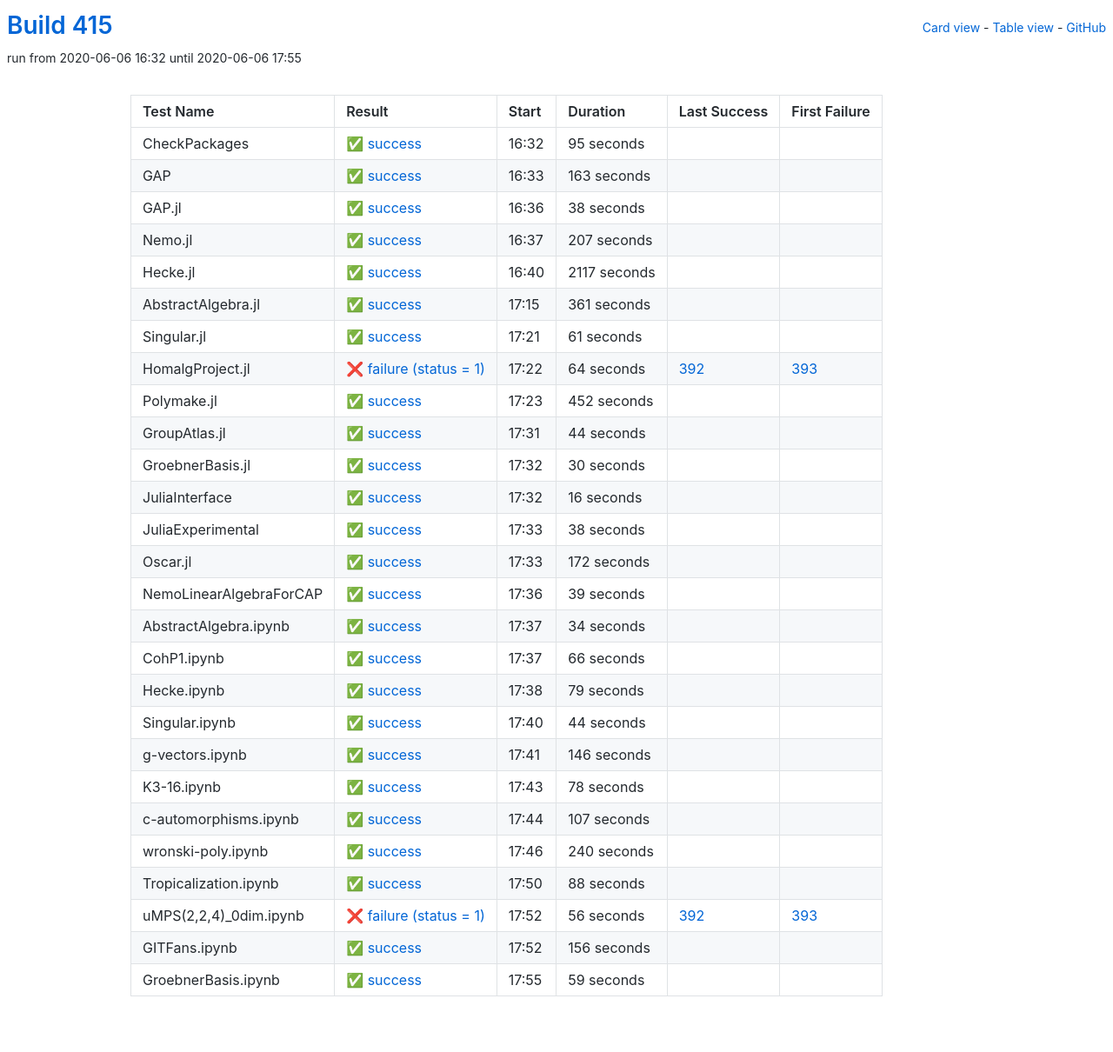
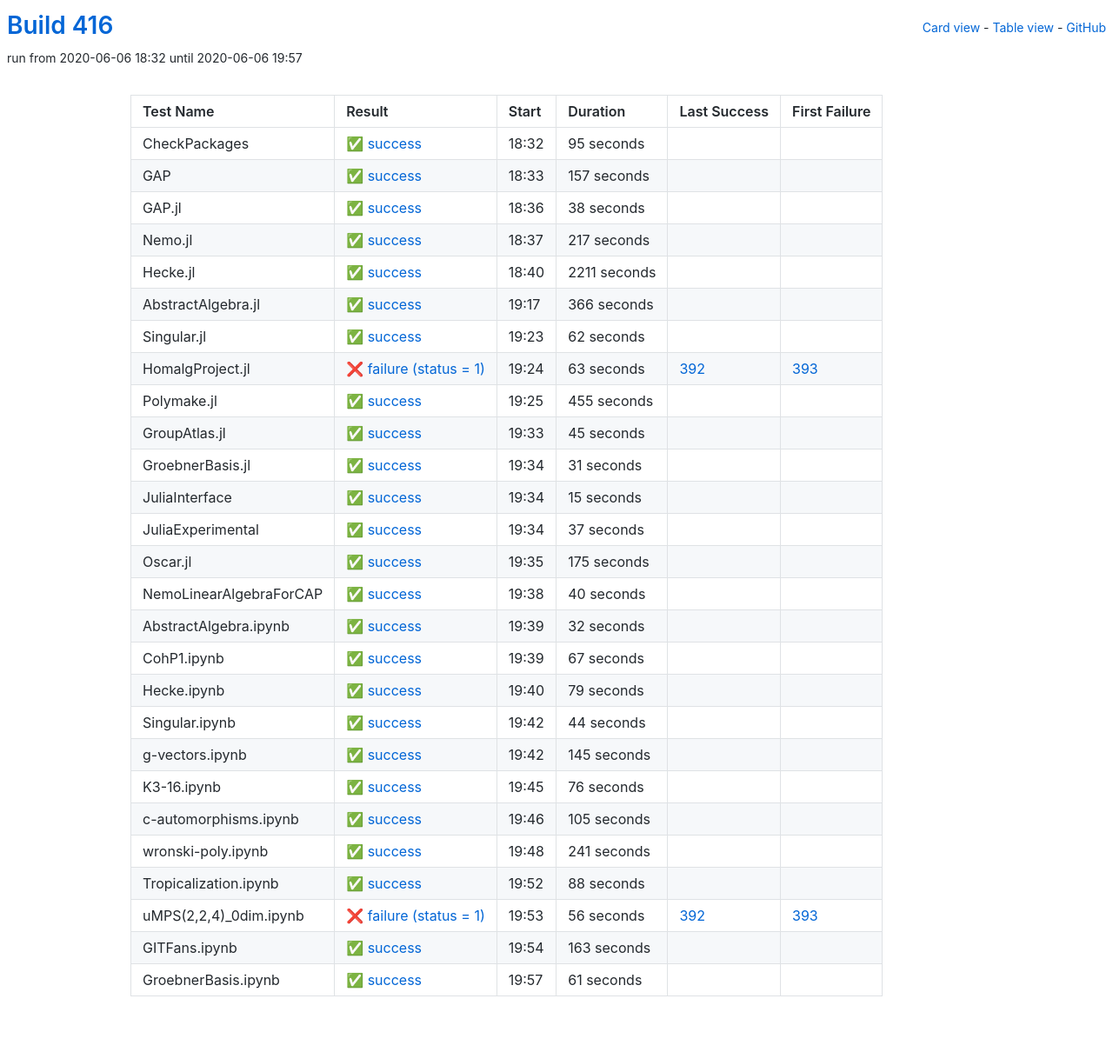
Before and after one commit to oscar-system/oscar-ci-status-1.4, a Jekyll site: the page built from table.html, in a window 1280 px wide. Shown: the whole page at 87% size. Built offline with Jekyll 4.4.1, drawn with Linux system fonts in a browser that asks for light colours.

Commit message:
Build 416

```diff
--- a/_data/ci.yml
+++ b/_data/ci.yml
@@ -1,5 +1,5 @@
-build: 415
-build_url: https://oscarci.mathematik.uni-kl.de/job/oscar-julia-1.4/415/
+build: 416
+build_url: https://oscarci.mathematik.uni-kl.de/job/oscar-julia-1.4/416/
 job: oscar-julia-1.4
 tests:
 - duration: 95
@@ -9,21 +9,21 @@ tests:
   id: checkpackages
   last_success: false
   last_success_url: null
-  log: https://oscarci.mathematik.uni-kl.de/job/oscar-julia-1.4/415/artifact/logs/build-415/CheckPackages.log
+  log: https://oscarci.mathematik.uni-kl.de/job/oscar-julia-1.4/416/artifact/logs/build-416/CheckPackages.log
   name: CheckPackages
-  start: 2020-06-06 16:32
+  start: 2020-06-06 18:32
   status: success
   success: true
-- duration: 163
+- duration: 157
   exitcode: 0
   first_failure: false
   first_failure_url: null
   id: gap
   last_success: false
   last_success_url: null
-  log: https://oscarci.mathematik.uni-kl.de/job/oscar-julia-1.4/415/artifact/logs/build-415/GAP.log
+  log: https://oscarci.mathematik.uni-kl.de/job/oscar-julia-1.4/416/artifact/logs/build-416/GAP.log
   name: GAP
-  start: 2020-06-06 16:33
+  start: 2020-06-06 18:33
   status: success
   success: true
 - duration: 38
@@ -33,177 +33,177 @@ tests:
   id: gap-jl
   last_success: false
   last_success_url: null
-  log: https://oscarci.mathematik.uni-kl.de/job/oscar-julia-1.4/415/artifact/logs/build-415/GAP.jl.log
+  log: https://oscarci.mathematik.uni-kl.de/job/oscar-julia-1.4/416/artifact/logs/build-416/GAP.jl.log
   name: GAP.jl
-  start: 2020-06-06 16:36
+  start: 2020-06-06 18:36
   status: success
   success: true
-- duration: 207
+- duration: 217
   exitcode: 0
   first_failure: false
   first_failure_url: null
   id: nemo-jl
   last_success: false
   last_success_url: null
-  log: https://oscarci.mathematik.uni-kl.de/job/oscar-julia-1.4/415/artifact/logs/build-415/Nemo.jl.log
+  log: https://oscarci.mathematik.uni-kl.de/job/oscar-julia-1.4/416/artifact/logs/build-416/Nemo.jl.log
   name: Nemo.jl
-  start: 2020-06-06 16:37
+  start: 2020-06-06 18:37
   status: success
   success: true
-- duration: 2117
+- duration: 2211
   exitcode: 0
   first_failure: false
   first_failure_url: null
   id: hecke-jl
   last_success: false
   last_success_url: null
-  log: https://oscarci.mathematik.uni-kl.de/job/oscar-julia-1.4/415/artifact/logs/build-415/Hecke.jl.log
+  log: https://oscarci.mathematik.uni-kl.de/job/oscar-julia-1.4/416/artifact/logs/build-416/Hecke.jl.log
   name: Hecke.jl
-  start: 2020-06-06 16:40
+  start: 2020-06-06 18:40
   status: success
   success: true
-- duration: 361
+- duration: 366
   exitcode: 0
   first_failure: false
   first_failure_url: null
   id: abstractalgebra-jl
   last_success: false
   last_success_url: null
-  log: https://oscarci.mathematik.uni-kl.de/job/oscar-julia-1.4/415/artifact/logs/build-415/AbstractAlgebra.jl.log
+  log: https://oscarci.mathematik.uni-kl.de/job/oscar-julia-1.4/416/artifact/logs/build-416/AbstractAlgebra.jl.log
   name: AbstractAlgebra.jl
-  start: 2020-06-06 17:15
+  start: 2020-06-06 19:17
   status: success
   success: true
-- duration: 61
+- duration: 62
   exitcode: 0
   first_failure: false
   first_failure_url: null
   id: singular-jl
   last_success: false
   last_success_url: null
-  log: https://oscarci.mathematik.uni-kl.de/job/oscar-julia-1.4/415/artifact/logs/build-415/Singular.jl.log
+  log: https://oscarci.mathematik.uni-kl.de/job/oscar-julia-1.4/416/artifact/logs/build-416/Singular.jl.log
   name: Singular.jl
-  start: 2020-06-06 17:21
+  start: 2020-06-06 19:23
   status: success
   success: true
-- duration: 64
+- duration: 63
   exitcode: 1
   first_failure: 393
   first_failure_url: https://oscarci.mathematik.uni-kl.de/job/oscar-julia-1.4/393/
   id: homalgproject-jl
   last_success: 392
   last_success_url: https://oscarci.mathematik.uni-kl.de/job/oscar-julia-1.4/392/
-  log: https://oscarci.mathematik.uni-kl.de/job/oscar-julia-1.4/415/artifact/logs/build-415/HomalgProject.jl.log
+  log: https://oscarci.mathematik.uni-kl.de/job/oscar-julia-1.4/416/artifact/logs/build-416/HomalgProject.jl.log
   name: HomalgProject.jl
-  start: 2020-06-06 17:22
+  start: 2020-06-06 19:24
   status: failure
   success: false
-- duration: 452
+- duration: 455
   exitcode: 0
   first_failure: false
   first_failure_url: null
   id: polymake-jl
   last_success: false
   last_success_url: null
-  log: https://oscarci.mathematik.uni-kl.de/job/oscar-julia-1.4/415/artifact/logs/build-415/Polymake.jl.log
+  log: https://oscarci.mathematik.uni-kl.de/job/oscar-julia-1.4/416/artifact/logs/build-416/Polymake.jl.log
   name: Polymake.jl
-  start: 2020-06-06 17:23
+  start: 2020-06-06 19:25
   status: success
   success: true
-- duration: 44
+- duration: 45
   exitcode: 0
   first_failure: false
   first_failure_url: null
   id: groupatlas-jl
   last_success: false
   last_success_url: null
-  log: https://oscarci.mathematik.uni-kl.de/job/oscar-julia-1.4/415/artifact/logs/build-415/GroupAtlas.jl.log
+  log: https://oscarci.mathematik.uni-kl.de/job/oscar-julia-1.4/416/artifact/logs/build-416/GroupAtlas.jl.log
   name: GroupAtlas.jl
-  start: 2020-06-06 17:31
+  start: 2020-06-06 19:33
   status: success
   success: true
-- duration: 30
+- duration: 31
   exitcode: 0
   first_failure: false
   first_failure_url: null
   id: groebnerbasis-jl
   last_success: false
   last_success_url: null
-  log: https://oscarci.mathematik.uni-kl.de/job/oscar-julia-1.4/415/artifact/logs/build-415/GroebnerBasis.jl.log
+  log: https://oscarci.mathematik.uni-kl.de/job/oscar-julia-1.4/416/artifact/logs/build-416/GroebnerBasis.jl.log
   name: GroebnerBasis.jl
-  start: 2020-06-06 17:32
+  start: 2020-06-06 19:34
   status: success
   success: true
-- duration: 16
+- duration: 15
   exitcode: 0
   first_failure: false
   first_failure_url: null
   id: juliainterface
   last_success: false
   last_success_url: null
-  log: https://oscarci.mathematik.uni-kl.de/job/oscar-julia-1.4/415/artifact/logs/build-415/JuliaInterface.log
+  log: https://oscarci.mathematik.uni-kl.de/job/oscar-julia-1.4/416/artifact/logs/build-416/JuliaInterface.log
   name: JuliaInterface
-  start: 2020-06-06 17:32
+  start: 2020-06-06 19:34
   status: success
   success: true
-- duration: 38
+- duration: 37
   exitcode: 0
   first_failure: false
   first_failure_url: null
   id: juliaexperimental
   last_success: false
   last_success_url: null
-  log: https://oscarci.mathematik.uni-kl.de/job/oscar-julia-1.4/415/artifact/logs/build-415/JuliaExperimental.log
+  log: https://oscarci.mathematik.uni-kl.de/job/oscar-julia-1.4/416/artifact/logs/build-416/JuliaExperimental.log
   name: JuliaExperimental
-  start: 2020-06-06 17:33
+  start: 2020-06-06 19:34
   status: success
   success: true
-- duration: 172
+- duration: 175
   exitcode: 0
   first_failure: false
   first_failure_url: null
   id: oscar-jl
   last_success: false
   last_success_url: null
-  log: https://oscarci.mathematik.uni-kl.de/job/oscar-julia-1.4/415/artifact/logs/build-415/Oscar.jl.log
+  log: https://oscarci.mathematik.uni-kl.de/job/oscar-julia-1.4/416/artifact/logs/build-416/Oscar.jl.log
   name: Oscar.jl
-  start: 2020-06-06 17:33
+  start: 2020-06-06 19:35
   status: success
   success: true
-- duration: 39
+- duration: 40
   exitcode: 0
   first_failure: false
   first_failure_url: null
   id: nemolinearalgebraforcap
   last_success: false
   last_success_url: null
-  log: https://oscarci.mathematik.uni-kl.de/job/oscar-julia-1.4/415/artifact/logs/build-415/NemoLinearAlgebraForCAP.log
+  log: https://oscarci.mathematik.uni-kl.de/job/oscar-julia-1.4/416/artifact/logs/build-416/NemoLinearAlgebraForCAP.log
   name: NemoLinearAlgebraForCAP
-  start: 2020-06-06 17:36
+  start: 2020-06-06 19:38
   status: success
   success: true
-- duration: 34
+- duration: 32
   exitcode: 0
   first_failure: false
   first_failure_url: null
   id: abstractalgebra-ipynb
   last_success: false
   last_success_url: null
-  log: https://oscarci.mathematik.uni-kl.de/job/oscar-julia-1.4/415/artifact/logs/build-415/AbstractAlgebra.ipynb.log
+  log: https://oscarci.mathematik.uni-kl.de/job/oscar-julia-1.4/416/artifact/logs/build-416/AbstractAlgebra.ipynb.log
   name: AbstractAlgebra.ipynb
-  start: 2020-06-06 17:37
+  start: 2020-06-06 19:39
   status: success
   success: true
-- duration: 66
+- duration: 67
   exitcode: 0
   first_failure: false
   first_failure_url: null
   id: cohp1-ipynb
   last_success: false
   last_success_url: null
-  log: https://oscarci.mathematik.uni-kl.de/job/oscar-julia-1.4/415/artifact/logs/build-415/CohP1.ipynb.log
+  log: https://oscarci.mathematik.uni-kl.de/job/oscar-julia-1.4/416/artifact/logs/build-416/CohP1.ipynb.log
   name: CohP1.ipynb
-  start: 2020-06-06 17:37
+  start: 2020-06-06 19:39
   status: success
   success: true
 - duration: 79
@@ -213,9 +213,9 @@ tests:
   id: hecke-ipynb
   last_success: false
   last_success_url: null
-  log: https://oscarci.mathematik.uni-kl.de/job/oscar-julia-1.4/415/artifact/logs/build-415/Hecke.ipynb.log
+  log: https://oscarci.mathematik.uni-kl.de/job/oscar-julia-1.4/416/artifact/logs/build-416/Hecke.ipynb.log
   name: Hecke.ipynb
-  start: 2020-06-06 17:38
+  start: 2020-06-06 19:40
   status: success
   success: true
 - duration: 44
@@ -225,57 +225,57 @@ tests:
   id: singular-ipynb
   last_success: false
   last_success_url: null
-  log: https://oscarci.mathematik.uni-kl.de/job/oscar-julia-1.4/415/artifact/logs/build-415/Singular.ipynb.log
+  log: https://oscarci.mathematik.uni-kl.de/job/oscar-julia-1.4/416/artifact/logs/build-416/Singular.ipynb.log
   name: Singular.ipynb
-  start: 2020-06-06 17:40
+  start: 2020-06-06 19:42
   status: success
   success: true
-- duration: 146
+- duration: 145
   exitcode: 0
   first_failure: false
   first_failure_url: null
   id: g-vectors-ipynb
   last_success: false
   last_success_url: null
-  log: https://oscarci.mathematik.uni-kl.de/job/oscar-julia-1.4/415/artifact/logs/build-415/g-vectors.ipynb.log
+  log: https://oscarci.mathematik.uni-kl.de/job/oscar-julia-1.4/416/artifact/logs/build-416/g-vectors.ipynb.log
   name: g-vectors.ipynb
-  start: 2020-06-06 17:41
+  start: 2020-06-06 19:42
   status: success
   success: true
-- duration: 78
+- duration: 76
   exitcode: 0
   first_failure: false
   first_failure_url: null
   id: k3-16-ipynb
   last_success: false
   last_success_url: null
-  log: https://oscarci.mathematik.uni-kl.de/job/oscar-julia-1.4/415/artifact/logs/build-415/K3-16.ipynb.log
+  log: https://oscarci.mathematik.uni-kl.de/job/oscar-julia-1.4/416/artifact/logs/build-416/K3-16.ipynb.log
   name: K3-16.ipynb
-  start: 2020-06-06 17:43
+  start: 2020-06-06 19:45
   status: success
   success: true
-- duration: 107
+- duration: 105
   exitcode: 0
   first_failure: false
   first_failure_url: null
   id: c-automorphisms-ipynb
   last_success: false
   last_success_url: null
-  log: https://oscarci.mathematik.uni-kl.de/job/oscar-julia-1.4/415/artifact/logs/build-415/c-automorphisms.ipynb.log
+  log: https://oscarci.mathematik.uni-kl.de/job/oscar-julia-1.4/416/artifact/logs/build-416/c-automorphisms.ipynb.log
   name: c-automorphisms.ipynb
-  start: 2020-06-06 17:44
+  start: 2020-06-06 19:46
   status: success
   success: true
-- duration: 240
+- duration: 241
   exitcode: 0
   first_failure: false
   first_failure_url: null
   id: wronski-poly-ipynb
   last_success: false
   last_success_url: null
-  log: https://oscarci.mathematik.uni-kl.de/job/oscar-julia-1.4/415/artifact/logs/build-415/wronski-poly.ipynb.log
+  log: https://oscarci.mathematik.uni-kl.de/job/oscar-julia-1.4/416/artifact/logs/build-416/wronski-poly.ipynb.log
   name: wronski-poly.ipynb
-  start: 2020-06-06 17:46
+  start: 2020-06-06 19:48
   status: success
   success: true
 - duration: 88
@@ -285,9 +285,9 @@ tests:
   id: tropicalization-ipynb
   last_success: false
   last_success_url: null
-  log: https://oscarci.mathematik.uni-kl.de/job/oscar-julia-1.4/415/artifact/logs/build-415/Tropicalization.ipynb.log
+  log: https://oscarci.mathematik.uni-kl.de/job/oscar-julia-1.4/416/artifact/logs/build-416/Tropicalization.ipynb.log
   name: Tropicalization.ipynb
-  start: 2020-06-06 17:50
+  start: 2020-06-06 19:52
   status: success
   success: true
 - duration: 56
@@ -297,32 +297,32 @@ tests:
   id: umps-2-2-4-0dim-ipynb
   last_success: 392
   last_success_url: https://oscarci.mathematik.uni-kl.de/job/oscar-julia-1.4/392/
-  log: https://oscarci.mathematik.uni-kl.de/job/oscar-julia-1.4/415/artifact/logs/build-415/uMPS-2-2-4-_0dim.ipynb.log
+  log: https://oscarci.mathematik.uni-kl.de/job/oscar-julia-1.4/416/artifact/logs/build-416/uMPS-2-2-4-_0dim.ipynb.log
   name: uMPS(2,2,4)_0dim.ipynb
-  start: 2020-06-06 17:52
+  start: 2020-06-06 19:53
   status: failure
   success: false
-- duration: 156
+- duration: 163
   exitcode: 0
   first_failure: false
   first_failure_url: null
   id: gitfans-ipynb
   last_success: false
   last_success_url: null
-  log: https://oscarci.mathematik.uni-kl.de/job/oscar-julia-1.4/415/artifact/logs/build-415/GITFans.ipynb.log
+  log: https://oscarci.mathematik.uni-kl.de/job/oscar-julia-1.4/416/artifact/logs/build-416/GITFans.ipynb.log
   name: GITFans.ipynb
-  start: 2020-06-06 17:52
+  start: 2020-06-06 19:54
   status: success
   success: true
-- duration: 59
+- duration: 61
   exitcode: 0
   first_failure: false
   first_failure_url: null
   id: groebnerbasis-ipynb
   last_success: false
   last_success_url: null
-  log: https://oscarci.mathematik.uni-kl.de/job/oscar-julia-1.4/415/artifact/logs/build-415/GroebnerBasis.ipynb.log
+  log: https://oscarci.mathematik.uni-kl.de/job/oscar-julia-1.4/416/artifact/logs/build-416/GroebnerBasis.ipynb.log
   name: GroebnerBasis.ipynb
-  start: 2020-06-06 17:55
+  start: 2020-06-06 19:57
   status: success
   success: true
```
Also changed, not shown: README.md.
